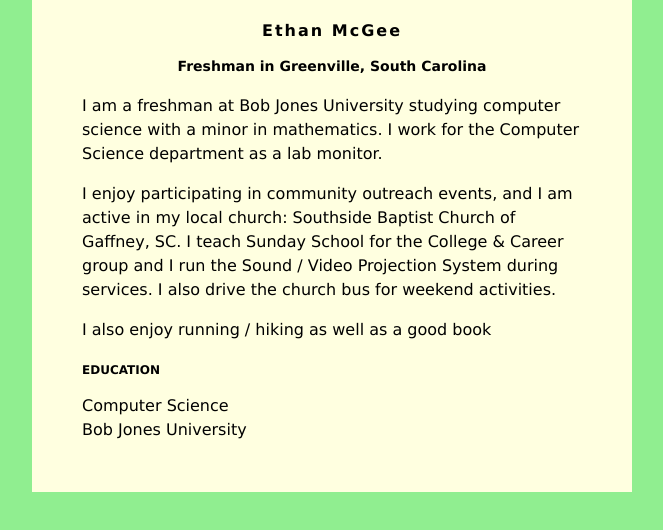
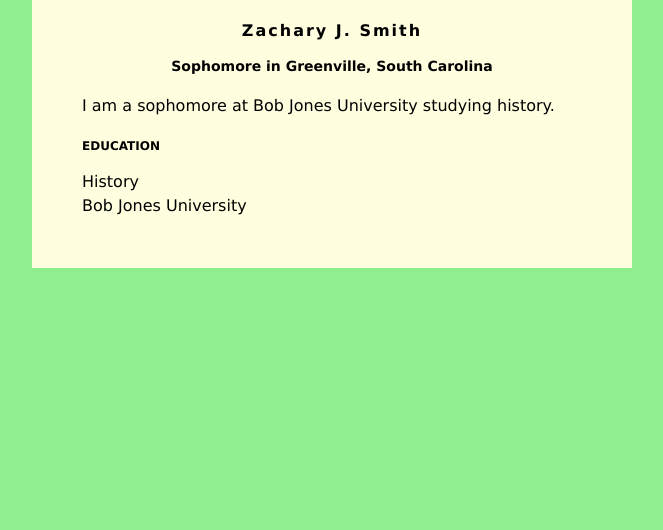
Before and after one commit to ZacharySmith7/ZacharySmith7.github.io, a plain HTML site: page index.html in a window 1280 px wide. Shown: the whole page, without its empty margins (308-971 px from the left). Drawn offline with Linux system fonts and the light colour scheme.

Commit message:
Update index.html

```diff
--- a/index.html
+++ b/index.html
@@ -30,19 +30,14 @@ h3 {
 </head>
 <body>
     <div id="content">
-        <h1>Ethan McGee</h1>
-        <h2>Freshman in Greenville, South Carolina</h2>
+        <h1>Zachary J. Smith</h1>
+        <h2>Sophomore in Greenville, South Carolina</h2>
 
-         <p>I am a freshman at Bob Jones University studying computer science with a minor in mathematics. I work for the Computer Science department as a lab monitor.</p>
-         <p>
-            I enjoy participating in community outreach events, and I am active in my local church: Southside Baptist Church of Gaffney, SC.  I teach Sunday School for the College &amp; Career group and I run the Sound / Video Projection System during services.  I also drive the church bus for weekend activities.
-         </p>
-         <p>
-            I also enjoy running / hiking as well as a good book
-         </p>
+         <p>I am a sophomore at Bob Jones University studying history.</p>
+
 
         <h3>EDUCATION</h3>
-        Computer Science<br>
+        History<br>
         Bob Jones University
     </div>
 
```
